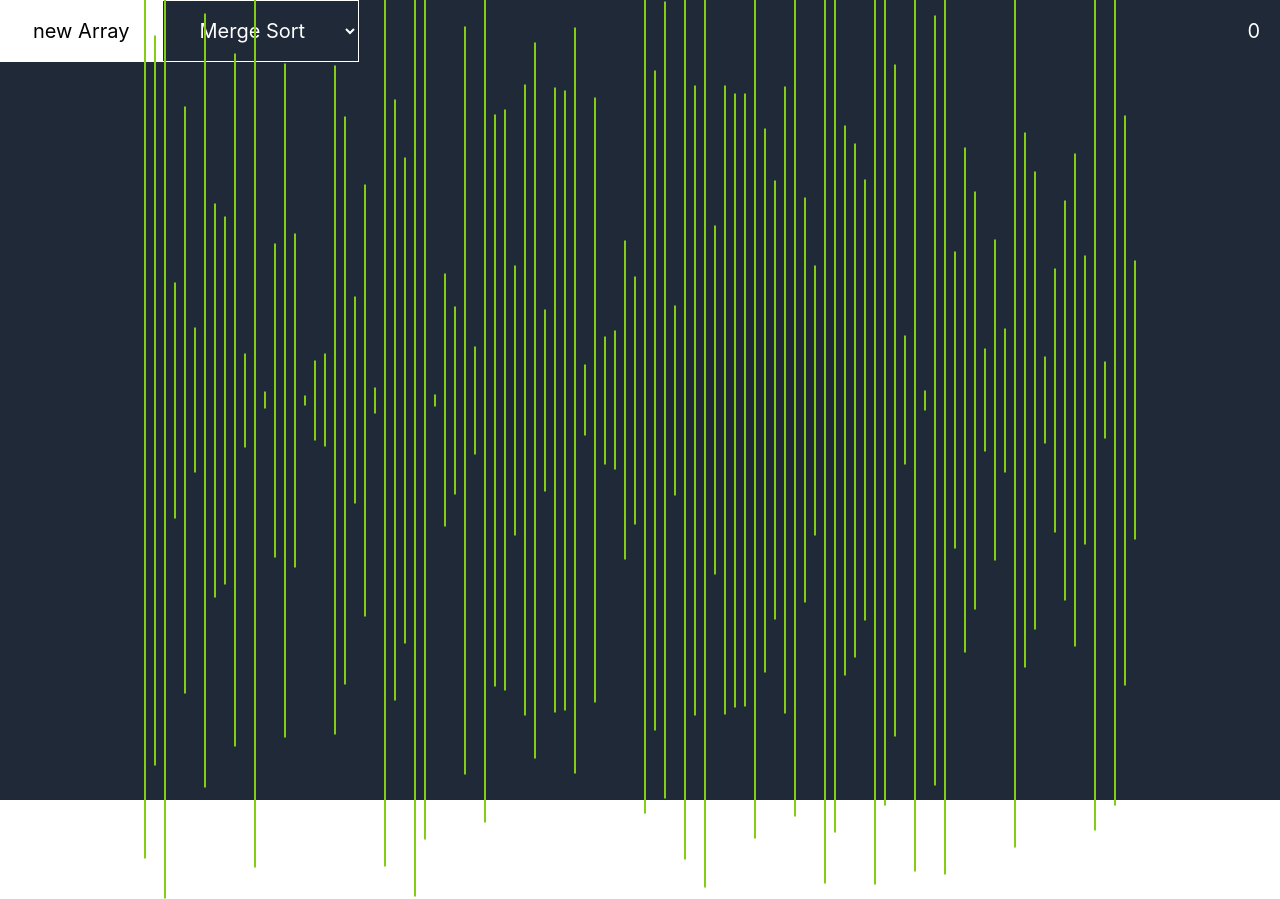
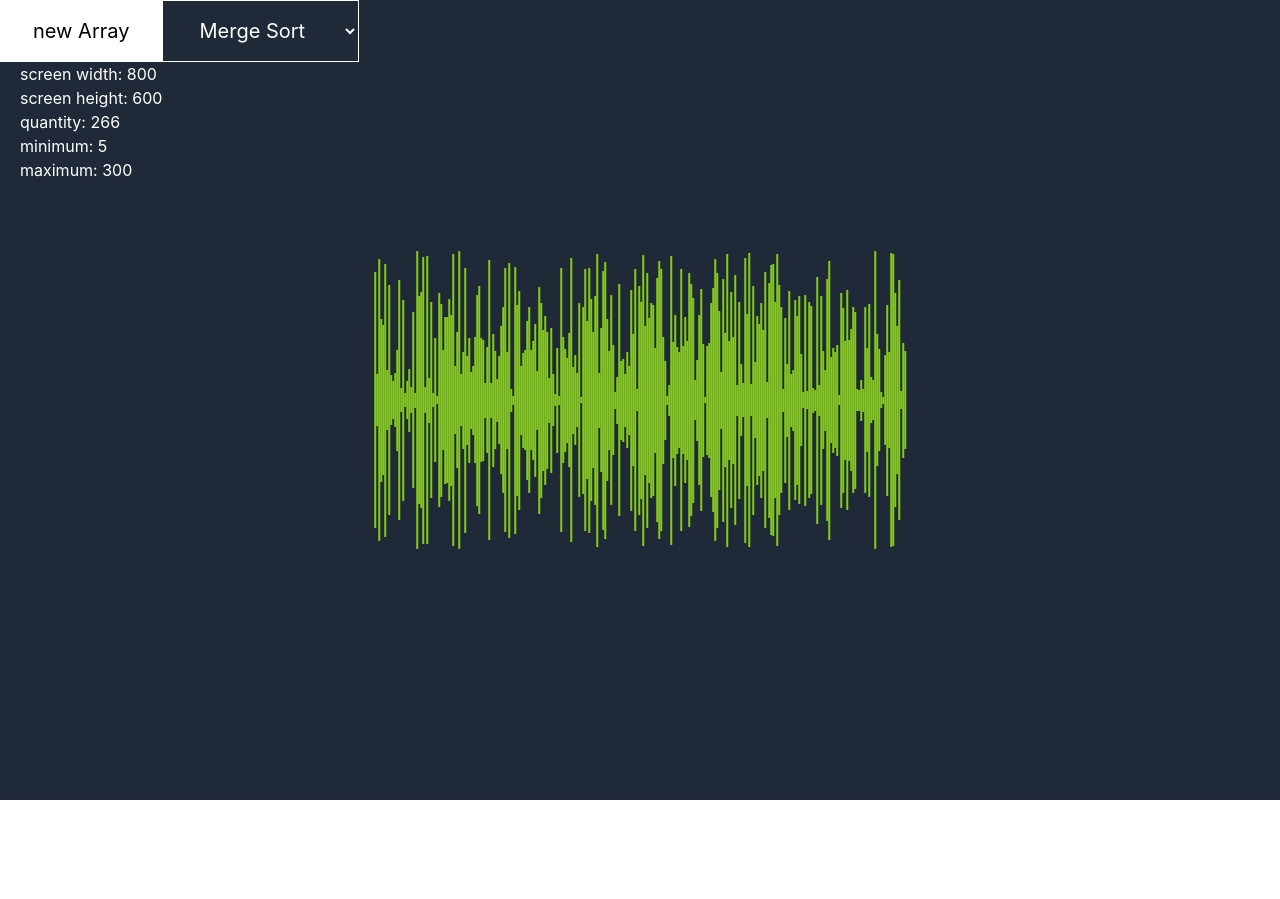
Before and after one commit to kevin-martins/sort-algorithme, a React (Create React App) app: page / in a window 1280 px wide. After the commit the page ends 800 px from the top, so only its background shows below. Built offline with nearby package versions, Linux system fonts and the light colour scheme.

Commit message:
feat: adding array control and screen fit array

```diff
--- a/src/components/App.tsx
+++ b/src/components/App.tsx
@@ -1,16 +1,20 @@
 import { useEffect } from "react";
 import { useAppDispatch, useAppSelector } from "../app/hooks";
-import { setArray, startTimer, stopTimer } from "../features/sort-slice";
+import { fitScreen, setArray, startTimer, stopTimer } from "../features/sort-slice";
 import { roundNumber } from "../helpers/helpers";
+
 
 export const App = () => {
   const array = useAppSelector(state => state.sort.array)
   const size = useAppSelector(state => state.sort.size)
+  const min = useAppSelector(state => state.sort.min)
+  const max = useAppSelector(state => state.sort.max)
   const timer = useAppSelector(state => state.sort.timer)
   const dispatch = useAppDispatch()
 
   useEffect(() => {
-    dispatch(setArray(size))
+    dispatch(fitScreen({ width: window.screen.width, height: window.screen.height }))
+    dispatch(setArray())
     dispatch(startTimer())
     setTimeout(() => dispatch(stopTimer()), 5500)
   }, [])
@@ -20,7 +24,7 @@ export const App = () => {
       <div className="flex ">
         <button
           type="button"
-          onClick={() => dispatch(setArray(size))}
+          onClick={() => dispatch(setArray())}
           className='text-white text-xl border-[1px] border-white px-8 py-4 hover:bg-white hover:text-black'
         >
           new Array
@@ -36,22 +40,27 @@ export const App = () => {
           <option value='heap'>Heap Sort</option>
           <option value='bubble'>Bubble Sort</option>
         </select>
-        <p className="text-white ml-auto my-auto mr-5 text-xl">{roundNumber(6.550549)}</p>
+      </div>
+      <div className="text-white ml-5">
+        <p>screen width: {window.screen.width}</p>
+        <p>screen height: {window.screen.height}</p>
+        <p>quantity: {size}</p>
+        <p>minimum: {min}</p>
+        <p>maximum: {max}</p>
       </div>
       {/* <div className="h-1 w-full bg-green-700 max-w-5xl absolute top-1/2 left-1/2 -translate-x-1/2 -translate-y-1/2 z-20"></div> */}
       <div className="absolute top-1/2 left-1/2 -translate-x-1/2 -translate-y-1/2">
-        <div className="flex items-center">
+        <div className="flex gap-[.5px] items-center">
           {array.map((number: number, i: number) => (
             <div
               key={i}
-              className='mx-1 bg-lime-500 w-[2px] inline-block'
+              className='bg-lime-500 w-[1.5px] inline-block'
               style={{ height: `${number}px` }}
             >
               {/* {number} */}
             </div>
           ))}
         </div>
-        {/* <p className="text-center text-white text-2xl">{size}</p> */}
       </div>
     </div>
   );
--- a/src/features/sort-slice.ts
+++ b/src/features/sort-slice.ts
@@ -3,26 +3,38 @@ import { generateArray } from '../helpers/helpers'
 
 export interface SortState {
   size: number
+  min: number
+  max: number
   array: number[]
   timer: number
+  comparaison: number
+  swap: number
 }
 
 const initialState: SortState = {
   size: 100,
+  min: 5,
+  max: 1000,
   array: [],
   timer: 0,
+  comparaison: 0,
+  swap: 0
 }
 
 const sortSlice = createSlice({
   name: 'sort',
   initialState,
   reducers: {
+    fitScreen(state, action: PayloadAction<{ width: number, height: number }>) {
+      state.size = Math.floor(action.payload.width / 3)
+      state.max = Math.floor(action.payload.height / 2)
+    },
     setSize(state, action: PayloadAction<number>) {
       state.size = action.payload
     },
-    setArray(state, action: PayloadAction<number>) {
+    setArray(state) {
       state.array = []
-      generateArray(state.array, action.payload)
+      generateArray(state.array, state.size, state.min, state.max)
     },
     startTimer(state) {
       state.timer = Date.now() / 1000
@@ -34,6 +46,7 @@ const sortSlice = createSlice({
 })
 
 export const {
+  fitScreen,
   setSize,
   setArray,
   startTimer,
--- a/src/react-app-env.d.ts
+++ b/src/react-app-env.d.ts
@@ -1 +1,2 @@
 /// <reference types="react-scripts" />
+declare module 'react/jsx-runtime'
```
Also changed, not shown: 1 other file (tests, documents, lock files or other folders).
